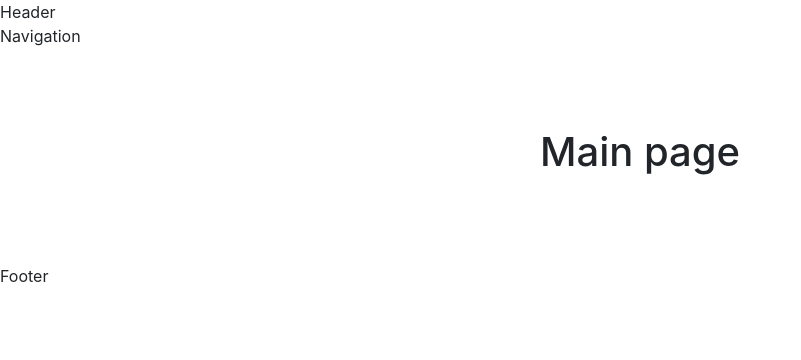
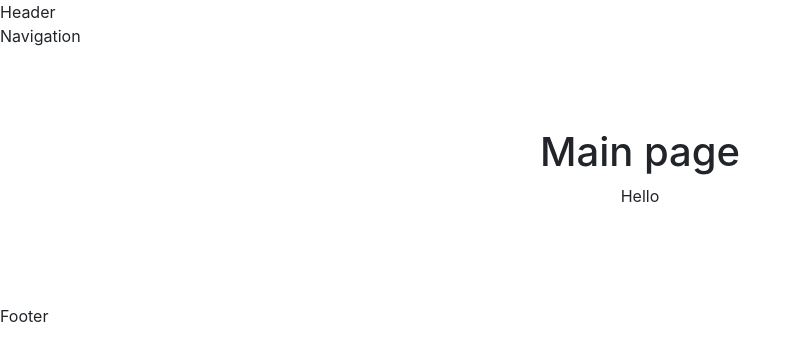
Before and after one commit to alehkonan/first-next-app, a Next.js app: page / in a window 1280 px wide. Shown: the top 360 px of the page, without its empty margins (0-801 px from the left). Built offline with nearby package versions, Linux system fonts and the light colour scheme.

Commit message:
fix: HomeProps

```diff
--- a/layout/Layout.tsx
+++ b/layout/Layout.tsx
@@ -1,7 +1,7 @@
-import React, { FC } from 'react';
+import React, { FunctionComponent, Props } from 'react';
 import { Header } from './Header/Header';
 
-const Layout: FC = ({ children }) => {
+const Layout: FunctionComponent = ({ children }) => {
   return (
     <div>
       <Header />
@@ -12,11 +12,11 @@ const Layout: FC = ({ children }) => {
   )
 }
 
-export const componentWithLayout = (Component: FC) => {
-  return function withLayout() {
+export const componentWithLayout = <T extends Record<string, unknown>>(Component: FunctionComponent<T>) => {
+  return function withLayout(props: T) {
     return (
       <Layout>
-        <Component />
+        <Component { ...props } />
       </Layout>
     )
   };
--- a/package.json
+++ b/package.json
@@ -3,7 +3,7 @@
   "version": "0.1.0",
   "private": true,
   "scripts": {
-    "dev": "next dev",
+    "dev": "next dev -p 7000",
     "build": "next build",
     "start": "next start",
     "lint": "next lint"
--- a/pages/index.tsx
+++ b/pages/index.tsx
@@ -1,13 +1,29 @@
-import type { NextPage } from 'next'
+import type { GetStaticProps, NextPage } from 'next'
+import { FunctionComponent } from 'react';
 import { componentWithLayout } from '../layout/Layout'
 import styles from '../styles/Home.module.css'
 
-const Home: NextPage = () => {
+interface HomeProps extends Record<string, unknown> {
+  text: string;
+}
+
+const Home: FunctionComponent<HomeProps> = ({ text }) => {
+  console.log(text);
+
   return (
     <div className={styles.main}>
       <h1>Main page</h1>
+      <p>{text}</p>
     </div>
   )
 }
 
+export const getStaticProps: GetStaticProps<HomeProps> = () => {
+  return {
+    props: {
+      text: 'Hello'
+    }
+  }
+}
+
 export default componentWithLayout(Home);
```
